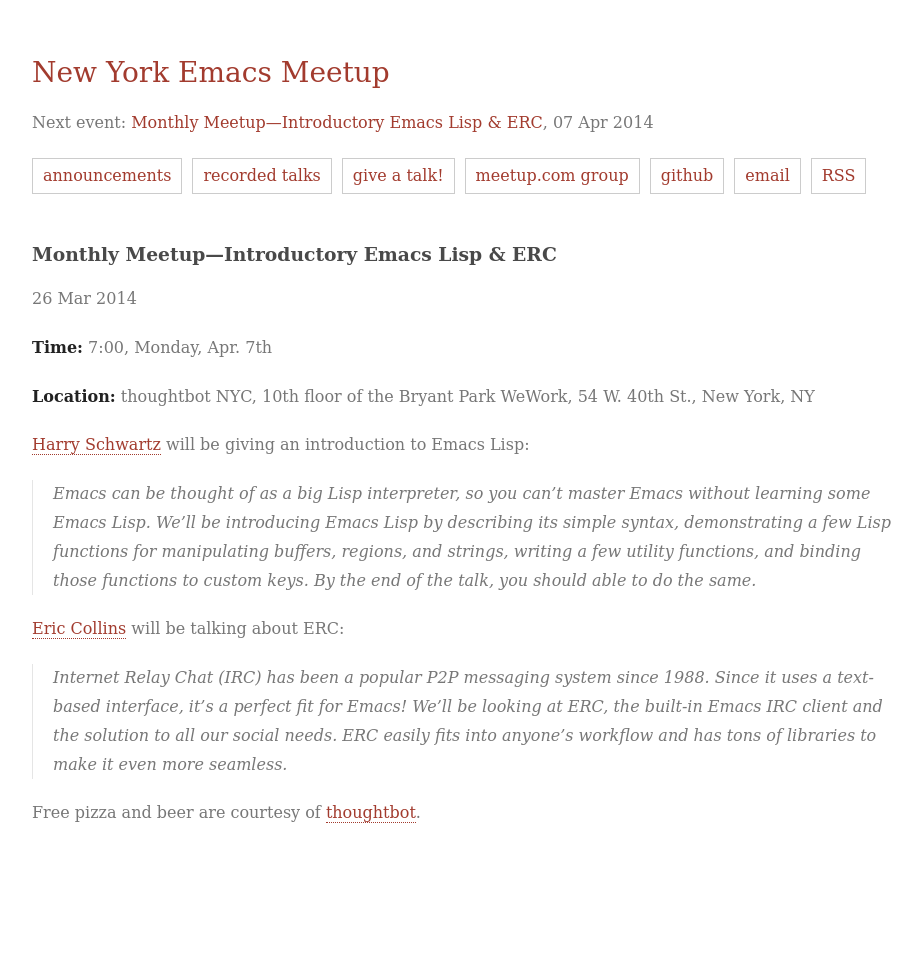
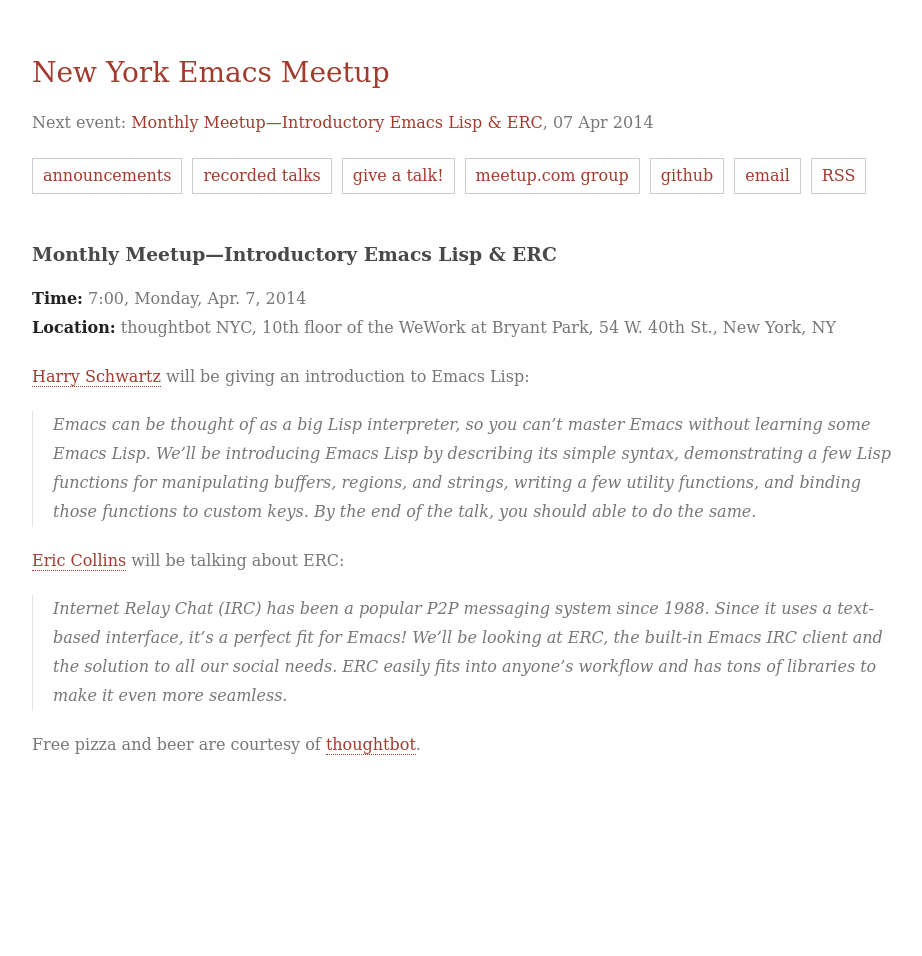
Before and after one commit to emacsnyc/emacsnyc.github.io, a Jekyll site: the page built from _posts/2014-03-26-monthly-meetup-introductory-emacs-lisp-erc.md, in a window 1280 px wide. Shown: the whole page, without its empty margins (178-1100 px from the left). Built offline with Jekyll 4.4.1, drawn with Linux system fonts in a browser that asks for light colours; after the commit the page ends 900 px from its top, so only the background shows below that; part of the change alters nothing that is shown.

Commit message:
Move meetup scheduling into the post template

```diff
--- a/_includes/latest_post.html
+++ b/_includes/latest_post.html
@@ -3,12 +3,12 @@
 {% if latest_post.scheduled %}
 <p>
   Next event:
-  <a href="{{ BASE_PATH }}{{ post.url }}">{{ latest_post.title }}</a>,
+  <a href="{{ BASE_PATH }}{{ latest_post.url }}">{{ latest_post.title }}</a>,
   {{ latest_post.scheduled | date_to_string }}
 </p>
 {% else %}
 <p>
   Latest announcement:
-  <a href="{{ BASE_PATH }}{{ post.url }}">{{ latest_post.title }}</a>
+  <a href="{{ BASE_PATH }}{{ latest_post.url }}">{{ latest_post.title }}</a>
 </p>
 {% endif %}
--- /dev/null
+++ b/_includes/time_and_place.html
@@ -0,0 +1,4 @@
+<p>
+  <strong>Time:</strong> {{ page.scheduled | date:"%-I:%M, %A, %b. %-d, %Y" }}<br />
+  <strong>Location:</strong> thoughtbot NYC, 10th floor of the WeWork at Bryant Park, 54 W. 40th St., New York, NY
+</p>
--- a/_layouts/post.html
+++ b/_layouts/post.html
@@ -3,5 +3,13 @@ layout: default
 ---
 
 <h3>{{ page.title }}</h3>
-<p>{{ page.date | date_to_string }}</p>
+
+{% if page.scheduled %}
+{% include time_and_place.html %}
+{% endif %}
+
 {{ content }}
+
+{% if page.scheduled %}
+<p>Free pizza and beer are courtesy of <a href="http://thoughtbot.com">thoughtbot</a>.</p>
+{% endif %}
--- a/_posts/2014-03-26-monthly-meetup-introductory-emacs-lisp-erc.md
+++ b/_posts/2014-03-26-monthly-meetup-introductory-emacs-lisp-erc.md
@@ -4,10 +4,6 @@ layout: post
 date: 2014-03-26 10:27
 scheduled: 2014-04-07 19:00
 ---
-
-**Time:** 7:00, Monday, Apr. 7th
-
-**Location:** thoughtbot NYC, 10th floor of the Bryant Park WeWork, 54 W. 40th St., New York, NY
 
 [Harry Schwartz] will be giving an introduction to Emacs Lisp:
 
@@ -17,8 +13,5 @@ scheduled: 2014-04-07 19:00
 
 > Internet Relay Chat (IRC) has been a popular P2P messaging system since 1988. Since it uses a text-based interface, it's a perfect fit for Emacs! We'll be looking at ERC, the built-in Emacs IRC client and the solution to all our social needs. ERC easily fits into anyone's workflow and has tons of libraries to make it even more seamless.
 
-Free pizza and beer are courtesy of [thoughtbot].
-
 [Harry Schwartz]: http://harryrschwartz.com
 [Eric Collins]: http://tabfugni.cc
-[thoughtbot]: http://thoughtbot.com
```
